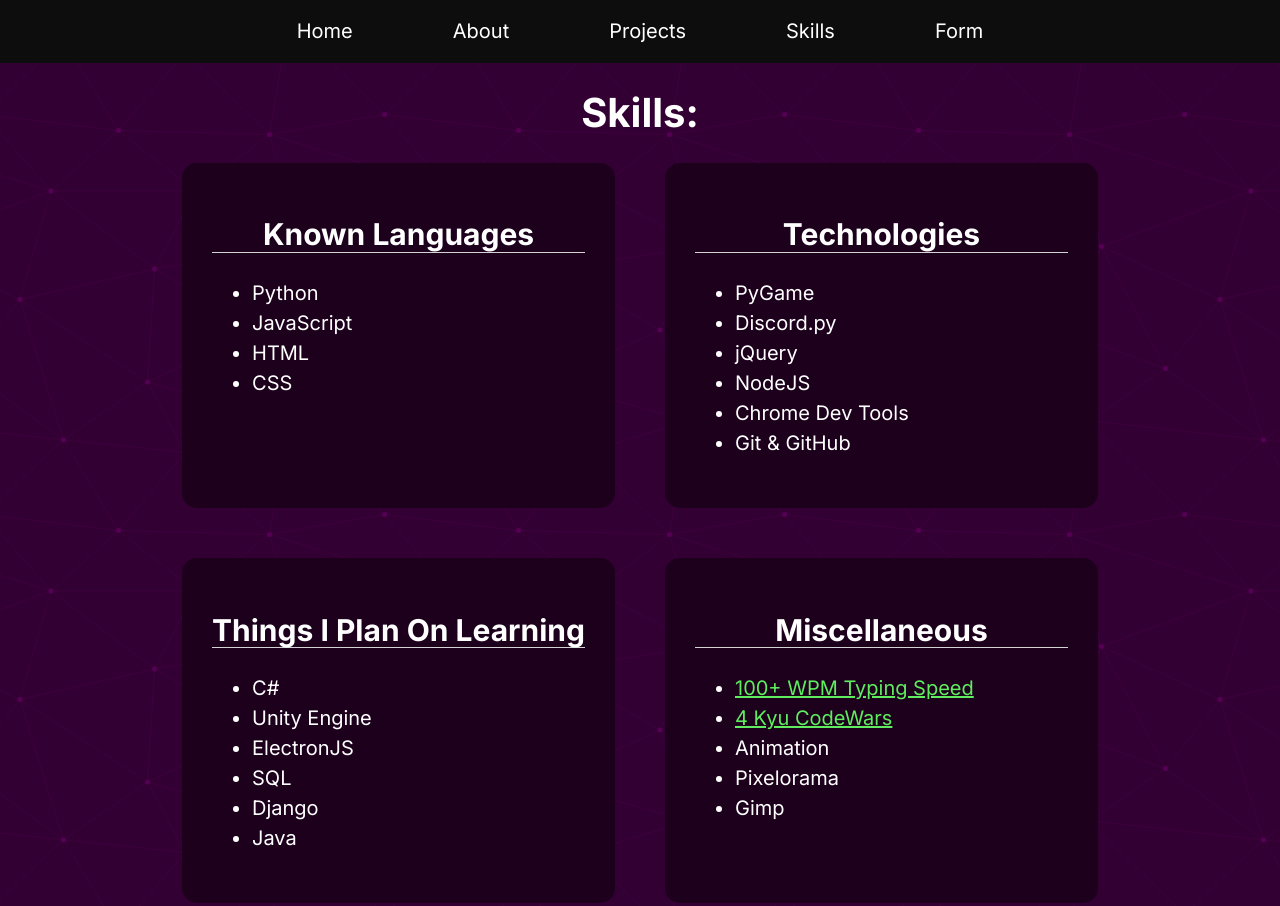
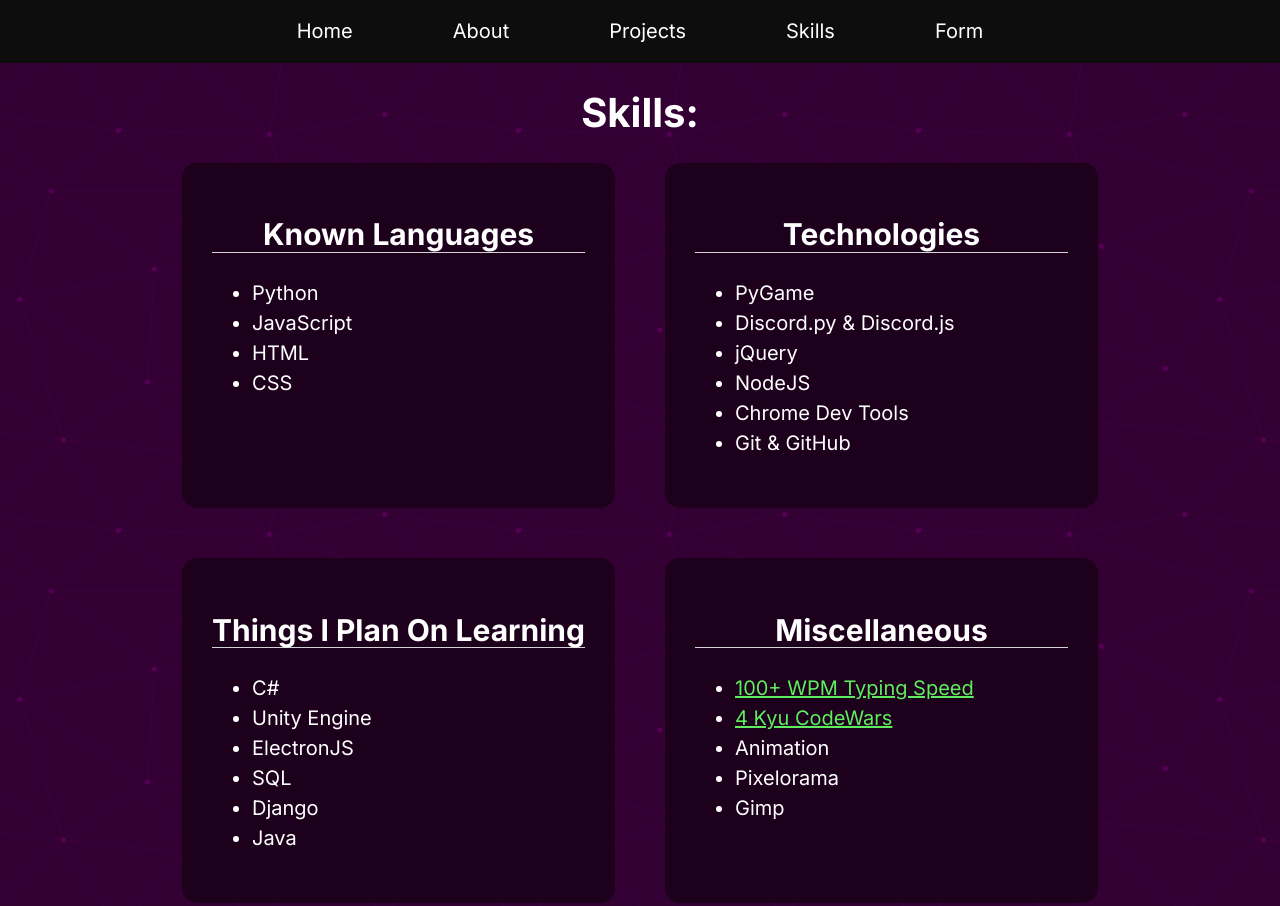
Before and after one commit to DragunWF/DragonWF-Website, a website built with Parcel: page skills.html in a window 1280 px wide. Shown: the top 906 px of the page. Built offline with nearby package versions, Linux system fonts and the light colour scheme.

Commit message:
Added discord.js to skill list

```diff
--- a/skills.html
+++ b/skills.html
@@ -48,7 +48,7 @@
           <h2>Technologies</h2>
           <ul>
             <li>PyGame</li>
-            <li>Discord.py</li>
+            <li>Discord.py & Discord.js</li>
             <li>jQuery</li>
             <li>NodeJS</li>
             <li>Chrome Dev Tools</li>
```
